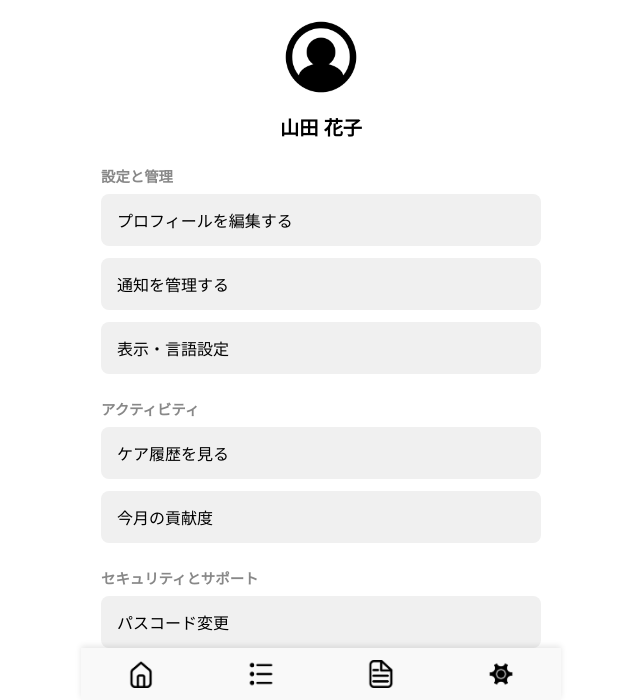
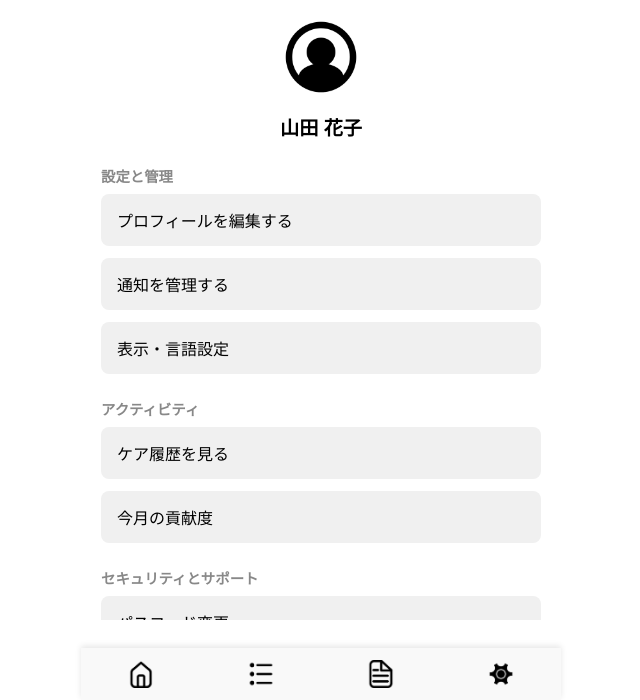
Before and after one commit to 0616-611/account, a plain HTML site: page index.html in a window 1280 px wide. Shown: the part 100-800 px from the top of the page, without its empty margins (319-959 px from the left). Drawn offline with Linux system fonts and the light colour scheme.

Commit message:
Update index.html

```diff
--- a/index.html
+++ b/index.html
@@ -42,6 +42,8 @@
       flex: 1;
       overflow-y: auto;
       padding: 20px;
+      margin-bottom: 80px; /* ← フッターとの重なり対策 */
+      box-sizing: border-box;
     }
 
     button {
@@ -96,7 +98,7 @@
     }
   </style>
 </head>
-<!-- ...省略されていないhead部分は前回と同じです... -->
+
 <body>
   <div class="header">
     <div class="date">2025 3/3</div>
@@ -111,7 +113,6 @@
     <div class="profile" style="text-align: center; margin-bottom: 24px;">
       <img src="account_circle.png" alt="プロフィール画像" style="width: 80px; height: 80px; border-radius: 50%;" />
       <h2 style="font-size: 1.2em; margin: 12px 0 4px;">山田 花子</h2>
-
     </div>
 
     <div class="section-label">設定と管理</div>
```
Lines whose indentation alone changed are shown as unchanged.
